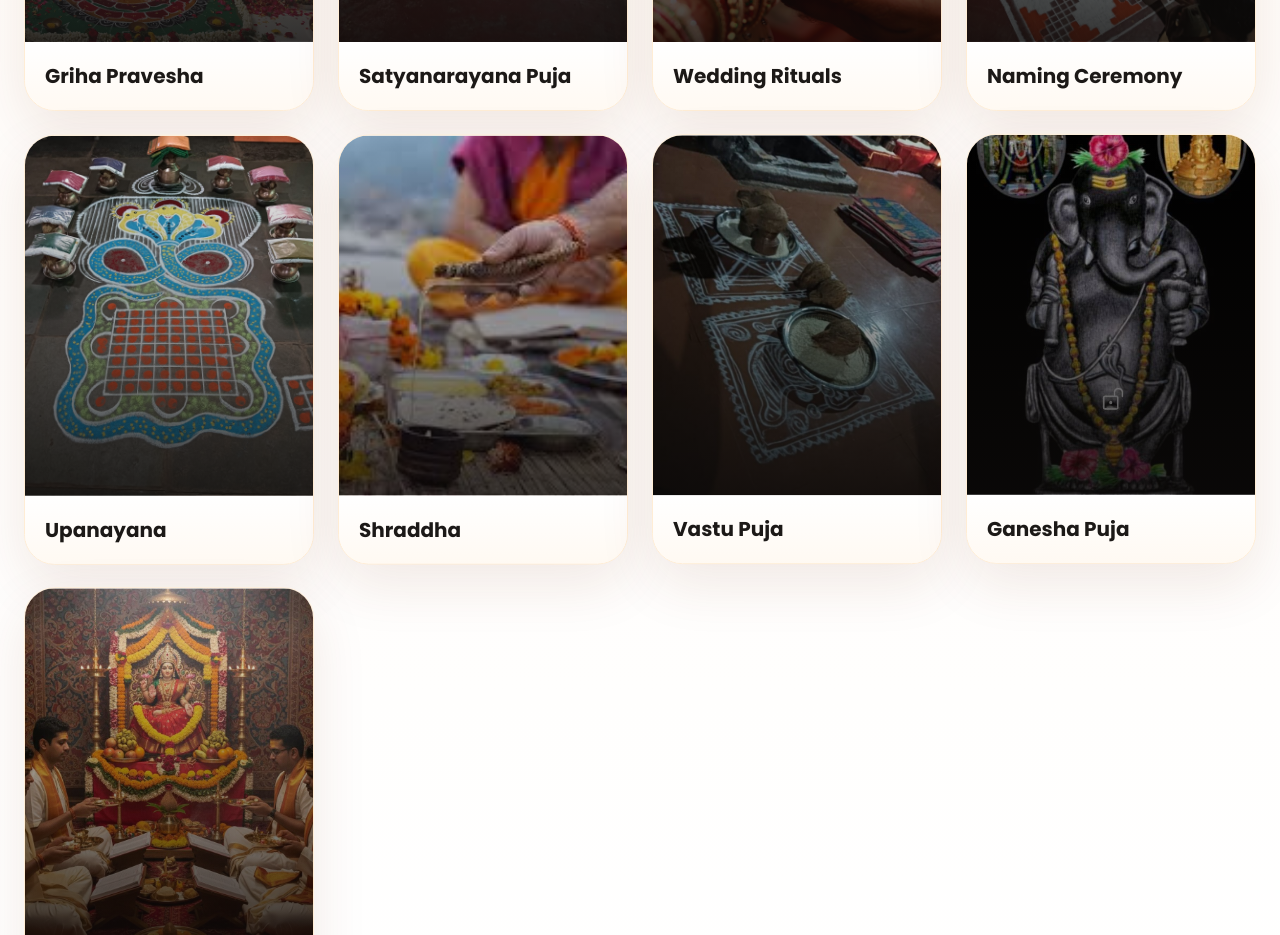
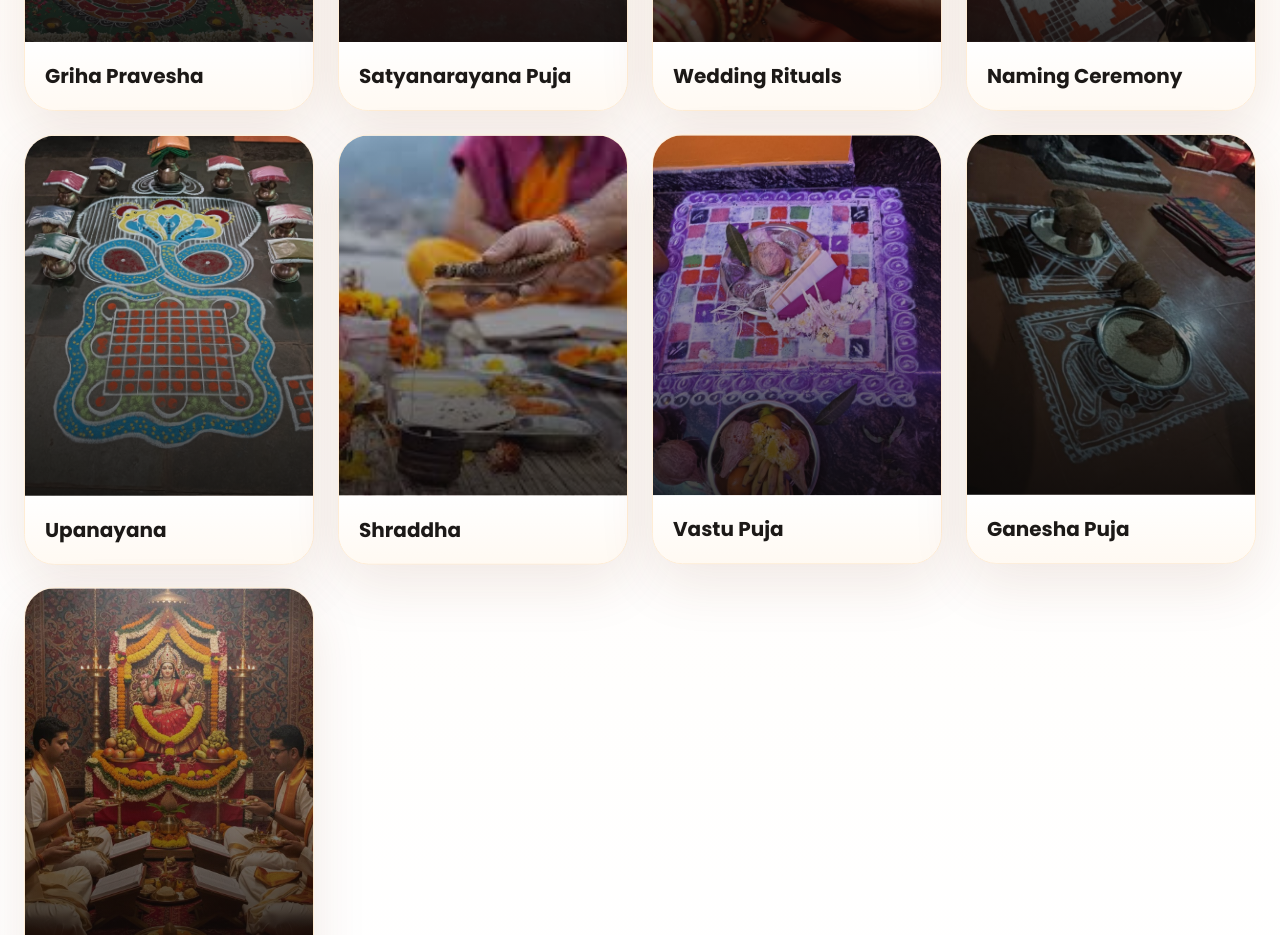
Before and after one commit to manjeshpatagar/Gokarn_purohit, a Next.js app: page /puja-services in a window 1280 px wide. Shown: the part 2020-2955 px from the top of the page. Built offline with nearby package versions, Linux system fonts and the light colour scheme.

Commit message:
aded the images

```diff
--- a/app/HomePageClient.tsx
+++ b/app/HomePageClient.tsx
@@ -125,6 +125,7 @@ export function HomePageClient() {
       <FeatureCards />
 
       <AboutSection
+        pretitle={t.home.aboutPretitle}
         title={t.home.aboutTitle}
         subtitle={t.home.aboutSubtitle}
         body={t.home.aboutBody}
--- a/app/puja-services/PujaServicesPageClient.tsx
+++ b/app/puja-services/PujaServicesPageClient.tsx
@@ -22,8 +22,8 @@ const serviceCardImages = [
   "/images/gallery-purohit-2.jpeg",
   "/images/gallery-purohit-3.jpeg",
   "/images/pooja-shraddha.jpeg",
-  "/images/gallery-vastu-pooja.jpeg",
-  "/images/hero-gokarna-ganapati.jpeg",
+  "/images/vastu-puja-custom.jpeg",
+  "/images/ganesha-puja-custom.jpeg",
   "/images/popular-lakshmi-pooja.jpeg",
 ];
 
--- a/components/AboutSection.tsx
+++ b/components/AboutSection.tsx
@@ -6,6 +6,7 @@ import { SectionTitle } from "./SectionTitle";
 import { useLanguage } from "./LanguageProvider";
 
 type AboutSectionProps = {
+  pretitle?: string;
   title: string;
   subtitle: string;
   body: string;
@@ -17,6 +18,7 @@ type AboutSectionProps = {
 };
 
 export function AboutSection({
+  pretitle,
   title,
   subtitle,
   body,
@@ -44,6 +46,11 @@ export function AboutSection({
             />
           </div>
           <div className="min-w-0">
+            {pretitle ? (
+              <p className="mb-3 text-sm font-semibold uppercase tracking-[0.24em] text-orange-700 sm:text-base">
+                {pretitle}
+              </p>
+            ) : null}
             <SectionTitle eyebrow={t.common.about} title={title} subtitle={subtitle} />
             <p className="mt-6 text-base leading-8 text-stone-600">{body}</p>
             {buttonLabel && buttonHref ? (
--- a/lib/translations.ts
+++ b/lib/translations.ts
@@ -172,6 +172,7 @@ export const translations = {
     ],
     areas: ["ಕಾರವಾರ", "ಕುಮಟಾ", "ಹೊನ್ನಾವರ", "ಭಟ್ಕಳ", "ಸಿರ್ಸಿ", "ಅಂಕೋಲಾ", "ಯಲ್ಲಾಪುರ", "ದಾಂಡೇಲಿ", "ಗೋಕರ್ಣ"],
     home: {
+      aboutPretitle: "ಗೋಕರ್ಣ ಆತ್ಮಲಿಂಗ",
       aboutTitle: "ಗೋಕರ್ಣದ ಸಂಪ್ರದಾಯಬದ್ಧ ಪೂಜಾರಿ ಸೇವೆಗಳು",
       aboutSubtitle: "ಸ್ಥಳೀಯ ಕುಟುಂಬಗಳಿಗೆ ಭಕ್ತಿ, ಶಾಂತಿ ಮತ್ತು ವಿಶ್ವಾಸದ ಪೂಜೆ ಮಾರ್ಗದರ್ಶನ",
       aboutBody:
@@ -463,6 +464,7 @@ export const translations = {
     ],
     areas: ["Karwar", "Kumta", "Honnavar", "Bhatkal", "Sirsi", "Ankola", "Yellapur", "Dandeli", "Gokarna"],
     home: {
+      aboutPretitle: "Gokarna Atmalinga",
       aboutTitle: "Traditional Gokarna Priest Services",
       aboutSubtitle: "Devotional, peaceful, and reliable puja guidance for local families",
       aboutBody:
```
Also changed, not shown: public/images/ganesha-puja-custom.jpeg (added), public/images/vastu-puja-custom.jpeg (added), 21 other files (tests, documents, lock files or other folders).
